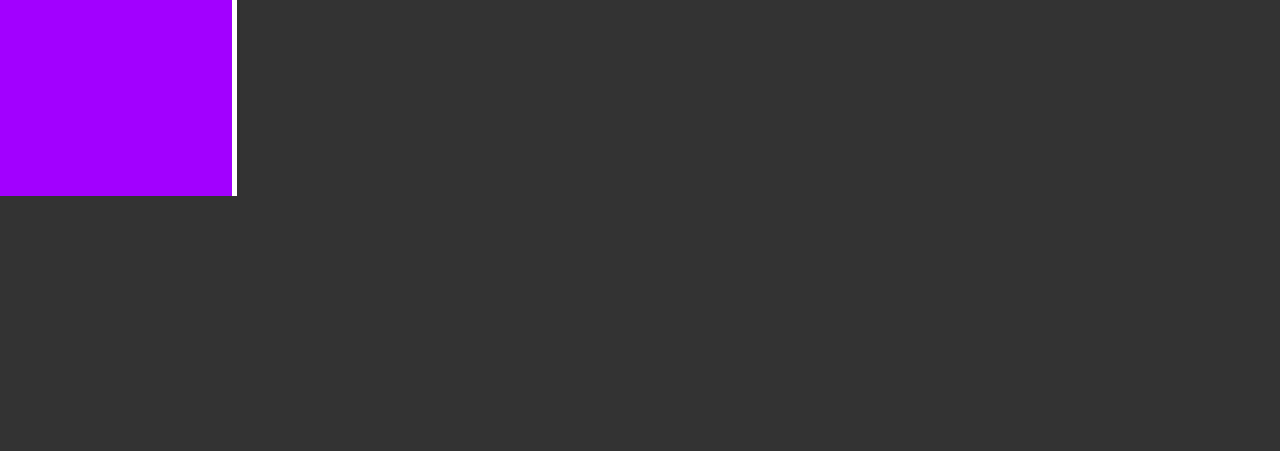
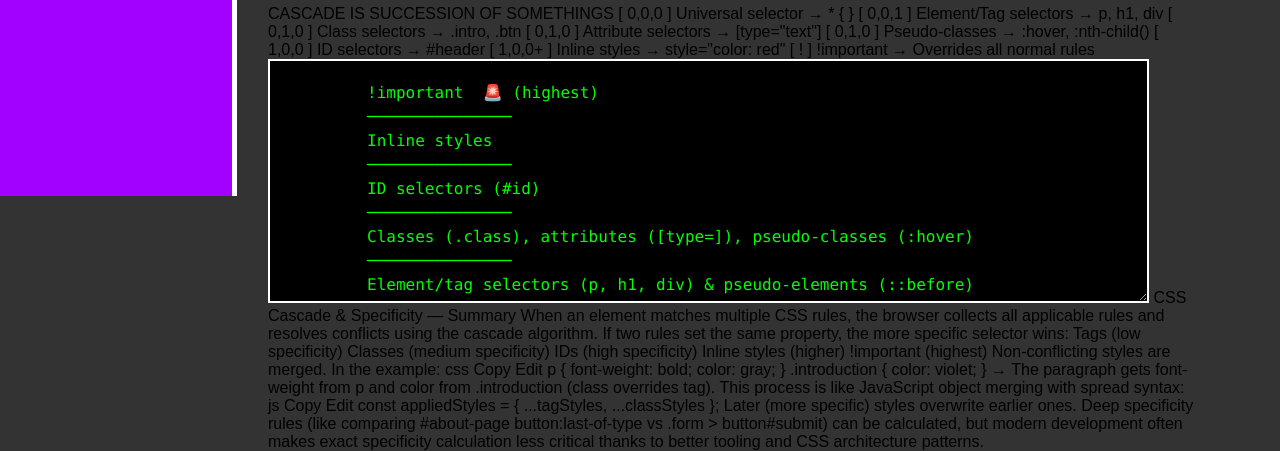
Before and after one commit to aparnanair002/css-js-fundamentals, a plain HTML site: page m1.html in a window 1280 px wide. Shown: the part 644-1095 px from the top of the page. Before the commit the page ends 840 px from the top, so only its background shows below. Drawn offline with Linux system fonts and the light colour scheme.

Commit message:
css m1 cascade

```diff
--- a/m1.html
+++ b/m1.html
@@ -107,6 +107,71 @@ h1, h2, h3, h4, h5, h6 {
 
       </div>
 
+      <div id="intro">
+        <div class="ap">Cascade</div>
+        CASCADE IS SUCCESSION OF SOMETHINGS
+        [ 0,0,0 ]   Universal selector        → * { }
+        [ 0,0,1 ]   Element/Tag selectors     → p, h1, div
+        [ 0,1,0 ]   Class selectors           → .intro, .btn
+        [ 0,1,0 ]   Attribute selectors       → [type="text"]
+        [ 0,1,0 ]   Pseudo-classes            → :hover, :nth-child()
+        [ 1,0,0 ]   ID selectors              → #header
+        [ 1,0,0+ ]  Inline styles             → style="color: red"
+        [ ! ]       !important                → Overrides all normal rules
+        <textarea name="" id="">
+        !important  🚨 (highest)
+        ───────────────
+        Inline styles
+        ───────────────
+        ID selectors (#id)
+        ───────────────
+        Classes (.class), attributes ([type=]), pseudo-classes (:hover)
+        ───────────────
+        Element/tag selectors (p, h1, div) & pseudo-elements (::before)
+        ───────────────
+        Universal selector (*)
+
+        </textarea>
+        CSS Cascade & Specificity — Summary
+
+When an element matches multiple CSS rules, the browser collects all applicable rules and resolves conflicts using the cascade algorithm.
+
+If two rules set the same property, the more specific selector wins:
+
+Tags (low specificity)
+
+Classes (medium specificity)
+
+IDs (high specificity)
+
+Inline styles (higher)
+
+!important (highest)
+
+Non-conflicting styles are merged.
+
+In the example:
+
+css
+Copy
+Edit
+p { font-weight: bold; color: gray; }
+.introduction { color: violet; }
+→ The paragraph gets font-weight from p and color from .introduction (class overrides tag).
+
+This process is like JavaScript object merging with spread syntax:
+
+js
+Copy
+Edit
+const appliedStyles = { ...tagStyles, ...classStyles };
+Later (more specific) styles overwrite earlier ones.
+
+Deep specificity rules (like comparing #about-page button:last-of-type vs .form > button#submit) can be calculated, but modern development often makes exact specificity calculation less critical thanks to better tooling and CSS architecture patterns.
+
+
+      </div>
+
     </div>
 
     <script>
```
